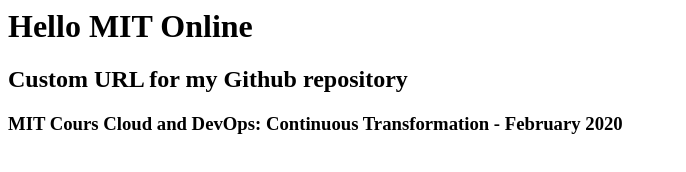
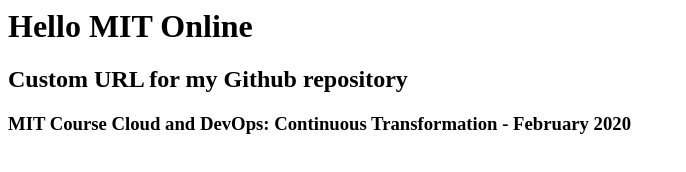
Before and after one commit to chrisgrady/mymitpage, a plain HTML site: page index.html in a window 1280 px wide. Shown: the whole page, without its empty margins (0-686 px from the left). Drawn offline with Linux system fonts and the light colour scheme.

Commit message:
Update index.html

```diff
--- a/index.html
+++ b/index.html
@@ -3,6 +3,6 @@
 <body>
 <h1>Hello MIT Online</h1>
   <h2>Custom URL for my Github repository</h2>
-  <h3>MIT Cours Cloud and DevOps: Continuous Transformation - February 2020</h3>
+  <h3>MIT Course Cloud and DevOps: Continuous Transformation - February 2020</h3>
 </body>
 </html>
```
